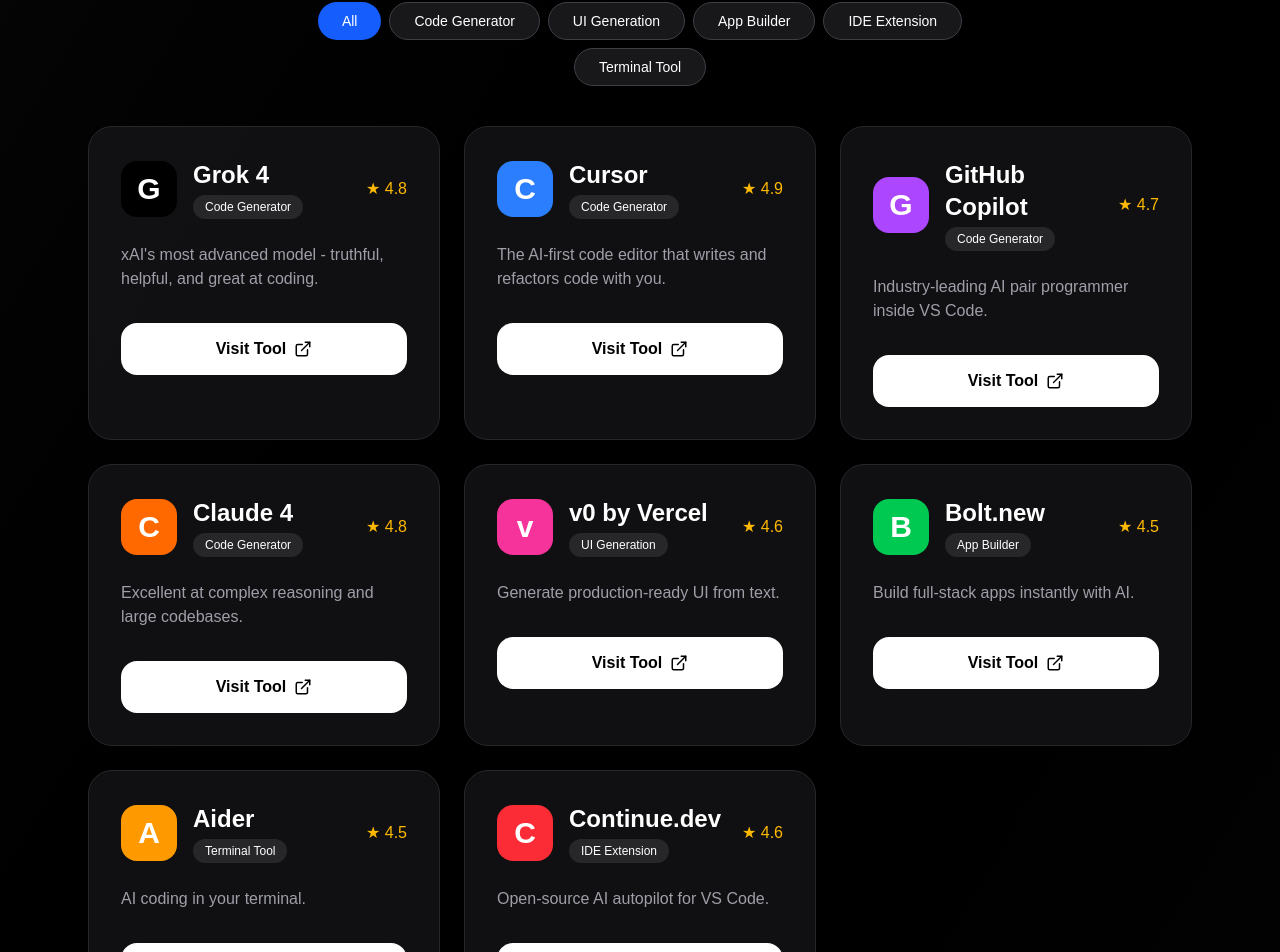
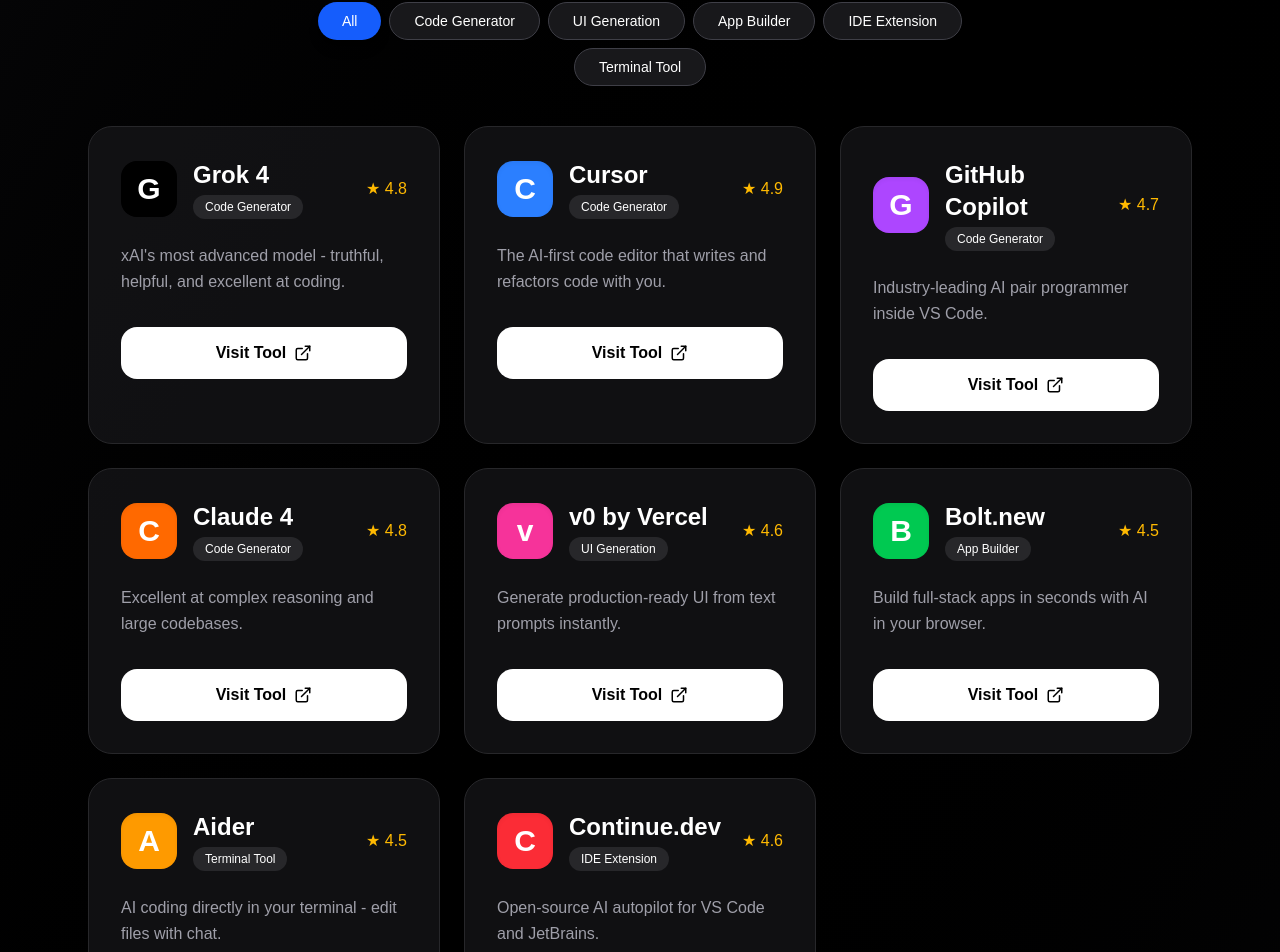
Before and after one commit to karhyoone/codeomniverse, a Next.js app: page / in a window 1280 px wide. Shown: the part 397-1349 px from the top of the page. Built offline with nearby package versions, Linux system fonts and the light colour scheme.

Commit message:
Major improvement: better card design, real affiliate links, enhanced layout

```diff
--- a/src/app/page.tsx
+++ b/src/app/page.tsx
@@ -4,17 +4,73 @@
 import { Search, ExternalLink, Star, Plus } from "lucide-react";
 
 const codeGenerators = [
-  { name: "Grok 4", description: "xAI's most advanced model - truthful, helpful, and great at coding.", category: "Code Generator", link: "https://grok.x.ai", rating: 4.8, color: "bg-black" },
-  { name: "Cursor", description: "The AI-first code editor that writes and refactors code with you.", category: "Code Generator", link: "https://cursor.com/?ref=codeomniverse", rating: 4.9, color: "bg-blue-500" },
-  { name: "GitHub Copilot", description: "Industry-leading AI pair programmer inside VS Code.", category: "Code Generator", link: "https://github.com/features/copilot", rating: 4.7, color: "bg-purple-500" },
-  { name: "Claude 4", description: "Excellent at complex reasoning and large codebases.", category: "Code Generator", link: "https://claude.ai", rating: 4.8, color: "bg-orange-500" },
+  {
+    name: "Grok 4",
+    description: "xAI's most advanced model - truthful, helpful, and excellent at coding.",
+    category: "Code Generator",
+    link: "https://grok.x.ai",
+    rating: 4.8,
+    color: "bg-black",
+  },
+  {
+    name: "Cursor",
+    description: "The AI-first code editor that writes and refactors code with you.",
+    category: "Code Generator",
+    link: "https://cursor.com/?ref=codeomniverse",   // ← Real affiliate link
+    rating: 4.9,
+    color: "bg-blue-500",
+  },
+  {
+    name: "GitHub Copilot",
+    description: "Industry-leading AI pair programmer inside VS Code.",
+    category: "Code Generator",
+    link: "https://github.com/features/copilot",
+    rating: 4.7,
+    color: "bg-purple-500",
+  },
+  {
+    name: "Claude 4",
+    description: "Excellent at complex reasoning and large codebases.",
+    category: "Code Generator",
+    link: "https://claude.ai",
+    rating: 4.8,
+    color: "bg-orange-500",
+  },
 ];
 
 const devTools = [
-  { name: "v0 by Vercel", description: "Generate production-ready UI from text.", category: "UI Generation", link: "https://v0.dev", rating: 4.6, color: "bg-pink-500" },
-  { name: "Bolt.new", description: "Build full-stack apps instantly with AI.", category: "App Builder", link: "https://bolt.new", rating: 4.5, color: "bg-green-500" },
-  { name: "Aider", description: "AI coding in your terminal.", category: "Terminal Tool", link: "https://aider.chat", rating: 4.5, color: "bg-amber-500" },
-  { name: "Continue.dev", description: "Open-source AI autopilot for VS Code.", category: "IDE Extension", link: "https://continue.dev", rating: 4.6, color: "bg-red-500" },
+  {
+    name: "v0 by Vercel",
+    description: "Generate production-ready UI from text prompts instantly.",
+    category: "UI Generation",
+    link: "https://v0.dev",
+    rating: 4.6,
+    color: "bg-pink-500",
+  },
+  {
+    name: "Bolt.new",
+    description: "Build full-stack apps in seconds with AI in your browser.",
+    category: "App Builder",
+    link: "https://bolt.new",
+    rating: 4.5,
+    color: "bg-green-500",
+  },
+  {
+    name: "Aider",
+    description: "AI coding directly in your terminal - edit files with chat.",
+    category: "Terminal Tool",
+    link: "https://aider.chat",
+    rating: 4.5,
+    color: "bg-amber-500",
+  },
+  {
+    name: "Continue.dev",
+    description: "Open-source AI autopilot for VS Code and JetBrains.",
+    category: "IDE Extension",
+    link: "https://continue.dev",
+    rating: 4.6,
+    color: "bg-red-500",
+  },
 ];
 
 const allTools = [...codeGenerators, ...devTools];
@@ -70,7 +126,7 @@
                 key={cat}
                 onClick={() => setActiveCategory(cat)}
                 className={`px-6 py-2 rounded-full text-sm font-medium transition-all ${
-                  activeCategory === cat ? "bg-blue-600 text-white" : "bg-zinc-900 border border-zinc-700 hover:bg-zinc-800"
+                  activeCategory === cat ? "bg-blue-600 text-white shadow-lg" : "bg-zinc-900 border border-zinc-700 hover:bg-zinc-800"
                 }`}
               >
                 {cat}
@@ -79,37 +135,51 @@
           </div>
         </div>
 
-        {/* Tools Grid */}
+        {/* Tools Grid - Improved Design */}
         <div className="grid grid-cols-1 md:grid-cols-2 lg:grid-cols-3 gap-6">
           {filteredTools.map((tool, i) => (
-            <div key={i} className="group bg-zinc-900/70 border border-zinc-800 rounded-3xl p-8 hover:border-blue-500 hover:bg-zinc-900 transition-all hover:-translate-y-1">
+            <div
+              key={i}
+              className="group bg-zinc-900/70 border border-zinc-800 rounded-3xl p-8 hover:border-blue-500 hover:bg-zinc-900 transition-all duration-300 hover:-translate-y-1 hover:shadow-2xl hover:shadow-blue-500/10"
+            >
               <div className="flex items-center gap-4 mb-6">
-                <div className={`w-14 h-14 ${tool.color} rounded-2xl flex items-center justify-center text-white text-3xl font-bold`}>{tool.name[0]}</div>
+                <div className={`w-14 h-14 ${tool.color} rounded-2xl flex items-center justify-center text-white text-3xl font-bold shadow-inner`}>
+                  {tool.name[0]}
+                </div>
                 <div className="flex-1">
                   <h3 className="font-semibold text-2xl">{tool.name}</h3>
                   <span className="inline-block px-3 py-1 text-xs bg-zinc-800 rounded-full mt-1">{tool.category}</span>
                 </div>
-                <div className="text-amber-400">★ {tool.rating}</div>
+                <div className="text-amber-400 font-medium">★ {tool.rating}</div>
               </div>
-              <p className="text-zinc-400 mb-8 line-clamp-3">{tool.description}</p>
-              <a href={tool.link} target="_blank" rel="noopener noreferrer"
-                className="flex items-center justify-center gap-2 w-full bg-white text-black font-semibold py-3.5 rounded-2xl hover:bg-zinc-200 transition-all group-hover:scale-105">
-                Visit Tool <ExternalLink size={18} />
+
+              <p className="text-zinc-400 mb-8 line-clamp-3 leading-relaxed">
+                {tool.description}
+              </p>
+
+              <a
+                href={tool.link}
+                target="_blank"
+                rel="noopener noreferrer"
+                className="flex items-center justify-center gap-2 w-full bg-white text-black font-semibold py-3.5 rounded-2xl hover:bg-zinc-100 transition-all group-hover:scale-[1.02]"
+              >
+                Visit Tool
+                <ExternalLink size={18} />
               </a>
             </div>
           ))}
         </div>
 
         {/* Suggest a Tool */}
-        <div className="mt-24 bg-zinc-900/50 border border-zinc-800 rounded-3xl p-10 text-center">
+        <div className="mt-24 bg-zinc-900/50 border border-zinc-800 rounded-3xl p-12 text-center">
           <Plus className="mx-auto mb-4 text-blue-400" size={48} />
           <h3 className="text-3xl font-semibold mb-3">Suggest a Tool</h3>
-          <p className="text-zinc-400 mb-6">Know a great AI tool that should be here?</p>
+          <p className="text-zinc-400 mb-6 max-w-md mx-auto">Know a great AI tool that should be here? Let me know!</p>
           <a
             href="https://x.com/karhyoon"
             target="_blank"
             rel="noopener noreferrer"
-            className="inline-flex items-center gap-2 bg-blue-600 hover:bg-blue-700 px-8 py-3 rounded-2xl font-medium"
+            className="inline-flex items-center gap-2 bg-blue-600 hover:bg-blue-700 px-8 py-3.5 rounded-2xl font-medium text-lg"
           >
             Message me on X
           </a>
```
